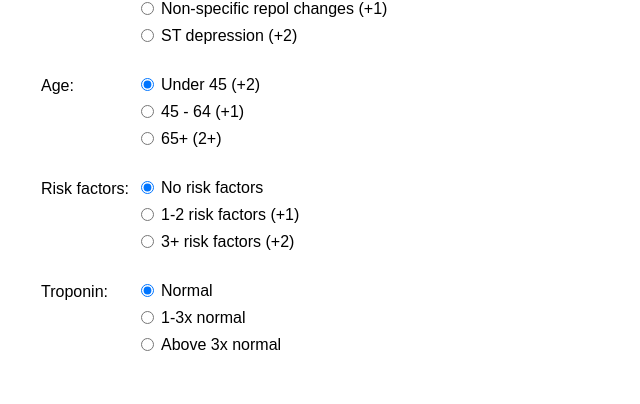
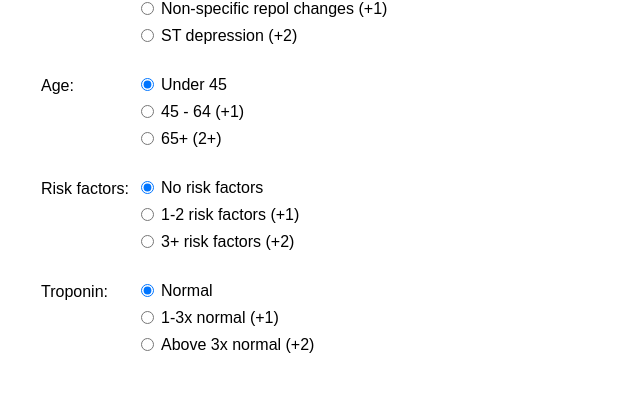
Before and after one commit to orrin-ahola/home-page, a plain HTML site: page calc/HEART/index.html in a window 1280 px wide. Shown: the part 209-613 px from the top of the page, without its empty margins (0-640 px from the left). Drawn offline with Linux system fonts and the light colour scheme.

Commit message:
Update index.html

```diff
--- a/calc/HEART/index.html
+++ b/calc/HEART/index.html
@@ -47,7 +47,7 @@
                 <th>
                     <div>
                         <input onclick="calcHEART()" type="radio" name="age" id="young" value="0" checked>
-                        <label for="young">Under 45 (+2)</label>
+                        <label for="young">Under 45</label>
                     </div>
                     <div>
                         <input onclick="calcHEART()" type="radio" name="age" id="middle" value="1">
@@ -85,11 +85,11 @@
                     </div>
                     <div>
                         <input onclick="calcHEART()" type="radio" name="trop" id="mildtrop" value="1">
-                        <label for="mildtrop">1-3x normal</label>
+                        <label for="mildtrop">1-3x normal (+1)</label>
                     </div>
                     <div>
                         <input onclick="calcHEART()" type="radio" name="trop" id="hightrop" value="2">
-                        <label for="hightrop">Above 3x normal</label>
+                        <label for="hightrop">Above 3x normal (+2)</label>
                     </div>
                 </th>
             </tr>
```
